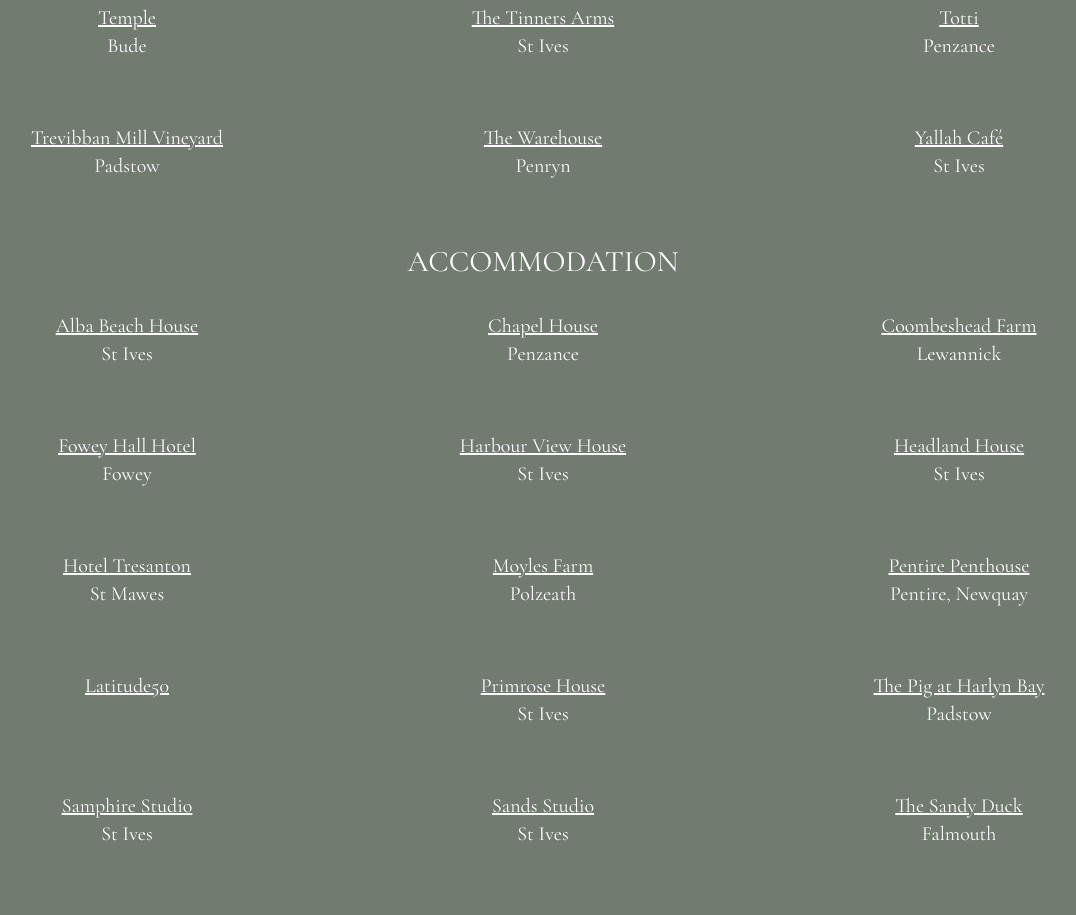
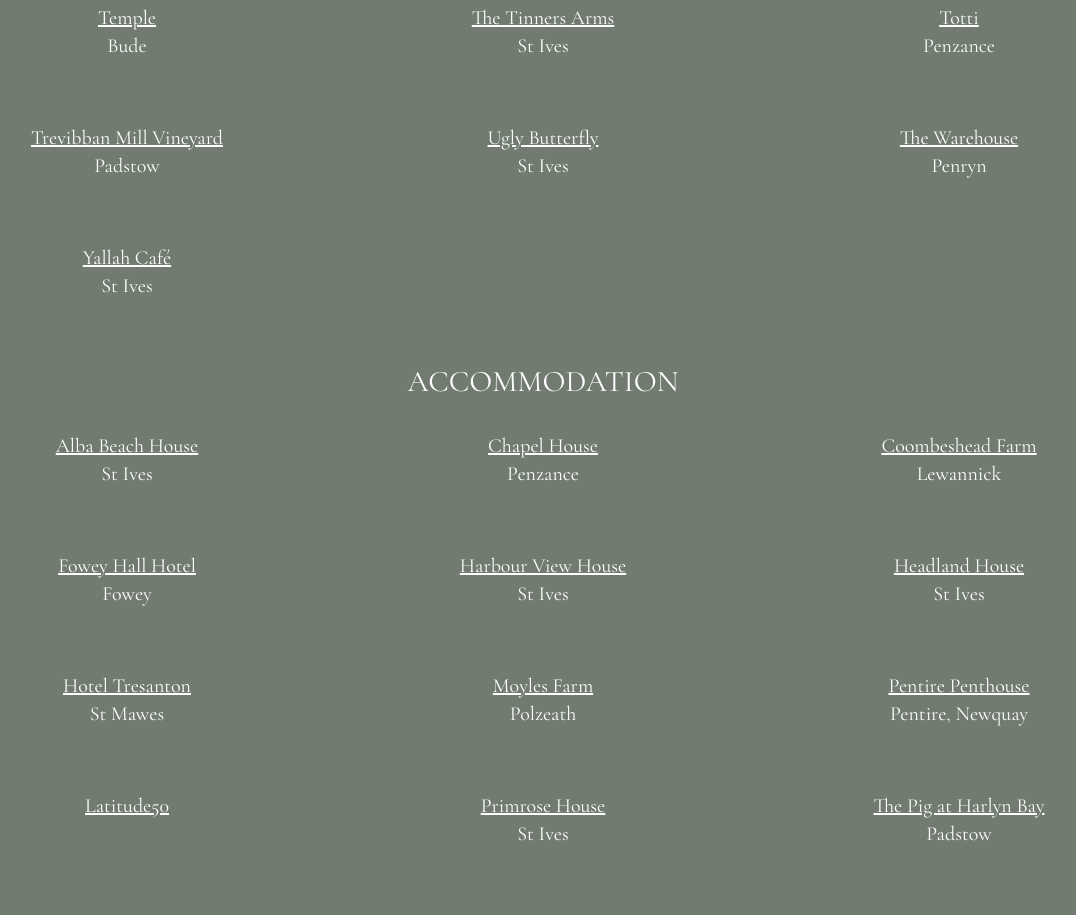
Before and after one commit to andrewgarner/wedding, a Next.js app: page /travel-and-stay in a window 1280 px wide. Shown: the part 5960-6875 px from the top of the page, without its empty margins (97-1173 px from the left). Built offline with nearby package versions, Linux system fonts and the light colour scheme.

Commit message:
Add Ugly Butterfly restaurant and bar

```diff
--- a/pages/travel-and-stay.tsx
+++ b/pages/travel-and-stay.tsx
@@ -796,6 +796,13 @@
           Padstow
         </Text>
         <Text tag="li">
+          <Link href="https://www.uglybutterfly.co.uk/" passHref>
+            <a>Ugly Butterfly</a>
+          </Link>
+          <br />
+          St Ives
+        </Text>
+        <Text tag="li">
           <Link
             href="https://www.origincoffee.co.uk/pages/origin-coffee-penryn/"
             passHref
```
